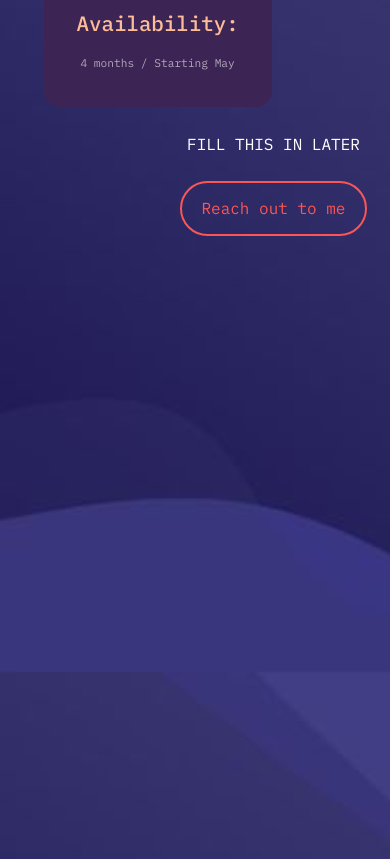
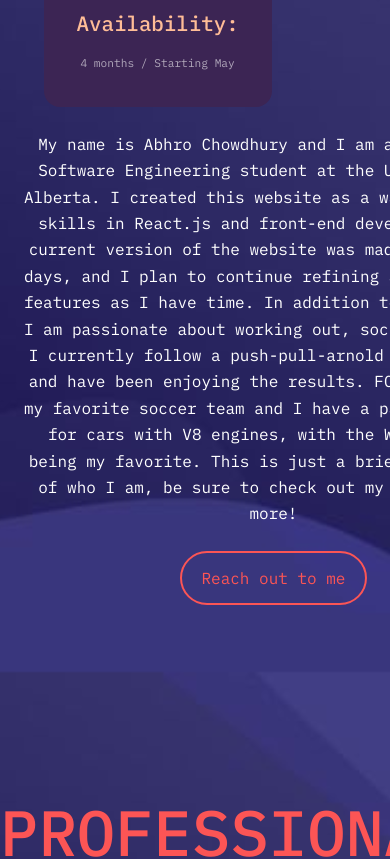
Before and after one commit to AbhroChowdhury/Personal-Website-Abhro, a React (Create React App) app in the folder react-portfolio-abhro/: page / in a window 390 px wide. Shown: the part 1860-2719 px from the top of the page. Built offline with nearby package versions, Linux system fonts and the light colour scheme.

Commit message:
working version 1

```diff
--- a/react-portfolio-abhro/src/components/about/About.jsx
+++ b/react-portfolio-abhro/src/components/about/About.jsx
@@ -40,7 +40,7 @@ const About = () => {
           </div>
 
           <p>
-            FILL THIS IN LATER
+          My name is Abhro Chowdhury and I am a second-year Software Engineering student at the University of Alberta. I created this website as a way to apply my skills in React.js and front-end development. The current version of the website was made in just two days, and I plan to continue refining and adding new features as I have time. In addition to programming, I am passionate about working out, soccer, and cars. I currently follow a push-pull-arnold workout split and have been enjoying the results. FC Barcelona is my favorite soccer team and I have a particular love for cars with V8 engines, with the W204 AMG C63 being my favorite. This is just a brief description of who I am, be sure to check out my LinkedIn for more!
           </p>
 
           <a href="#contact" className='btn'>Reach out to me</a>
--- a/react-portfolio-abhro/src/components/about/about.css
+++ b/react-portfolio-abhro/src/components/about/about.css
@@ -8,6 +8,7 @@
     font-size: 4rem;
     margin-bottom: 6rem;
 }
+
 
 .about__me {
     width: 100%;
--- a/react-portfolio-abhro/src/components/contact/contact.css
+++ b/react-portfolio-abhro/src/components/contact/contact.css
@@ -7,6 +7,10 @@
     display: grid;
     grid-template-columns: 30% 58%;
     gap: 12%;
+}
+
+section {
+    height: 140vh;
 }
 
 .contact__options {
@@ -68,17 +72,6 @@ form button {
     transition: var(--transition);
 }
 
-button .btn{
-    width: max-content;
-    display: inline-block;
-    color: var(--primary-color);
-    border: 2px solid var(--primary-color);
-    border-radius: 10rem;
-    cursor: pointer;
-    padding: 0.75rem 1.2rem;
-    transition: var(--transition);
-}
-
 /* tablet */
 @media screen and (max-width: 1024px) {
     .container.container.contact__container {
@@ -96,6 +89,6 @@ button .btn{
     }
 
     section {
-        height: 200vh;
+        height: 100vh;
     }
 }
--- a/react-portfolio-abhro/src/components/footer/footer.css
+++ b/react-portfolio-abhro/src/components/footer/footer.css
@@ -3,7 +3,7 @@ footer {
     padding: 3rem 0;
     text-align: center;
     font-size: 0.9rem;
-    margin-top: 7rem;
+    margin-top: -20rem;
 }
 
 
@@ -43,3 +43,11 @@ footer {
     gap: 2rem;
     margin: 0 auto 3rem;
 }
+
+/* tablet */
+@media screen and (max-width: 1024px) {
+
+    section {
+        height: 190vh;
+    }
+}
--- a/react-portfolio-abhro/src/components/portfolio/portfolio.css
+++ b/react-portfolio-abhro/src/components/portfolio/portfolio.css
@@ -1,5 +1,5 @@
 section {
-    height: 130vh;
+    height: 0vh;
 }
 
 #portfolio h2 {
@@ -59,6 +59,6 @@ section {
     }
 
     section {
-        height: 300vh;
+        height: 800vh;
     }
 }
```
